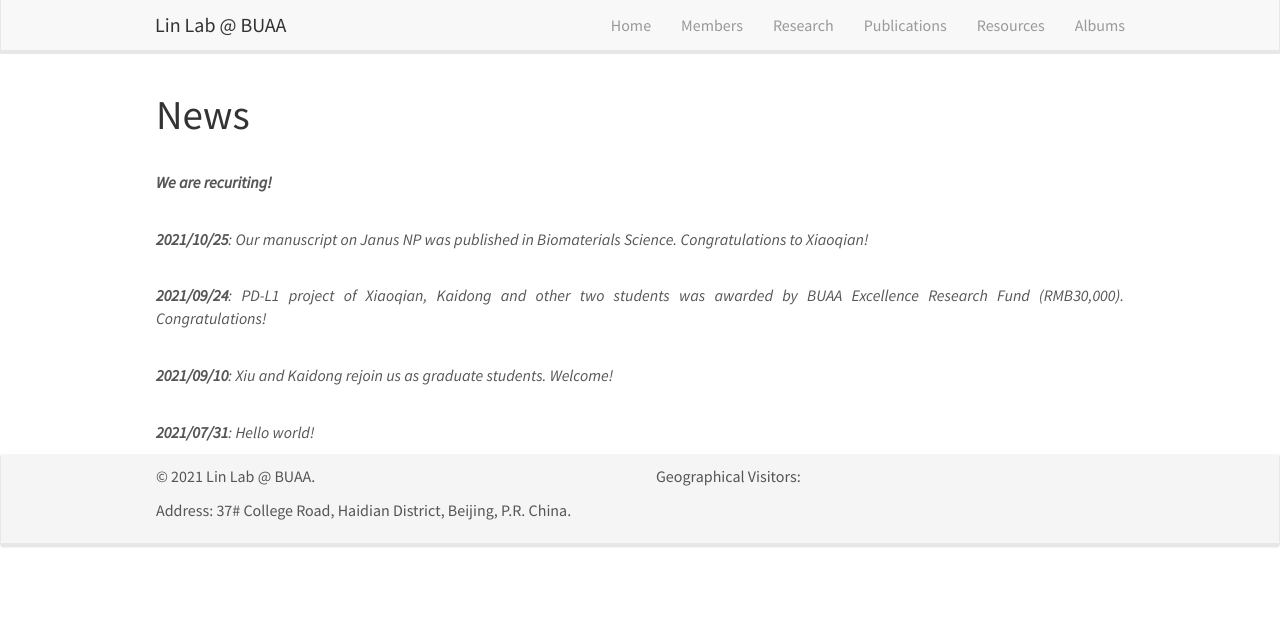
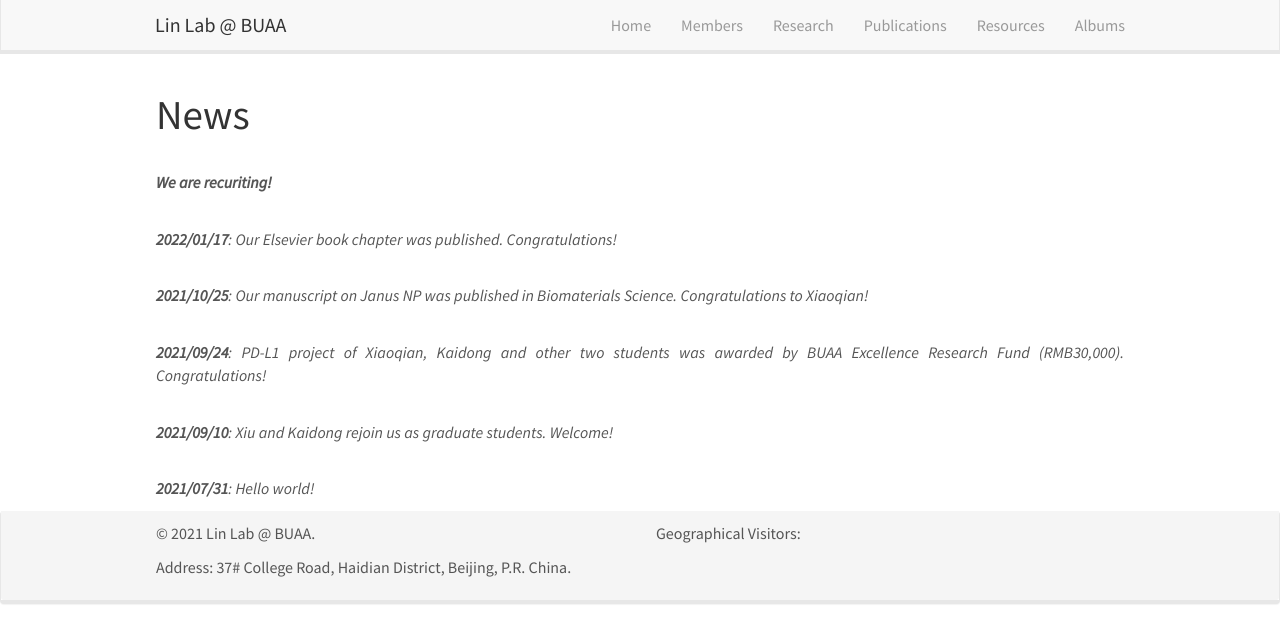
Before and after one commit to linxubo/linxubo.github.io, a Jekyll site: the page built from _pages/news.md, in a window 1280 px wide. Shown: the top 643 px of the page. Built offline with Jekyll 4.4.1, drawn with Linux system fonts in a browser that asks for light colours; nearby versions of some CDN libraries; a script that is not in the unit is left out.

Commit message:
Update news.yml

```diff
--- a/_data/news.yml
+++ b/_data/news.yml
@@ -1,5 +1,6 @@
 - headline: <b> We are recuriting!</b>
 
+- headline: "<b>2022/01/17</b>: Our Elsevier book chapter was published. Congratulations!"
 - headline: "<b>2021/10/25</b>: Our manuscript on Janus NP was published in Biomaterials Science. Congratulations to Xiaoqian!"
 - headline: "<b>2021/09/24</b>: PD-L1 project of Xiaoqian, Kaidong and other two students was awarded by BUAA Excellence Research Fund (RMB30,000). Congratulations!"
 - headline: "<b>2021/09/10</b>: Xiu and Kaidong rejoin us as graduate students. Welcome!"
```
